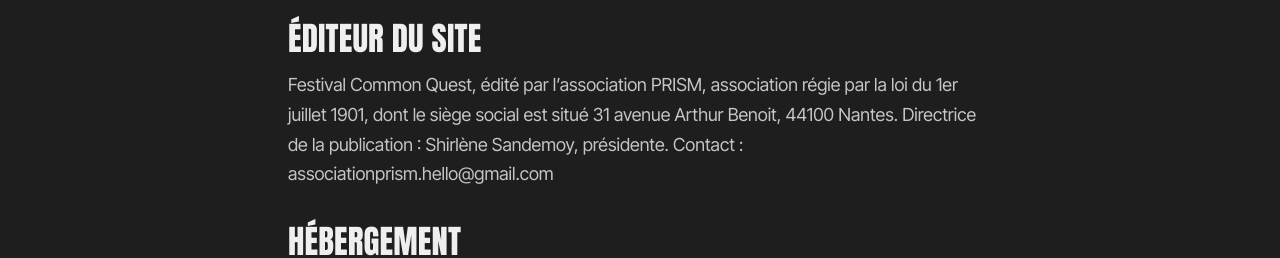
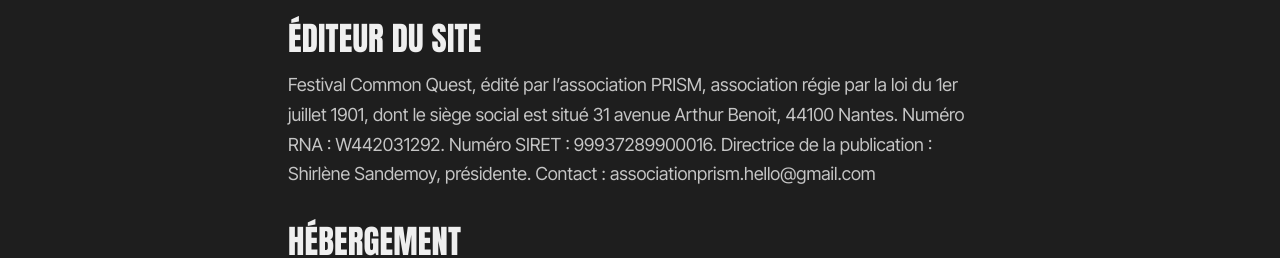
Before and after one commit to mbcmel22/common-quest-festival, a Next.js app in the folder common-quest-festival/: page /en/mentions-legales in a window 1280 px wide. Shown: the part 274-532 px from the top of the page. Built offline with nearby package versions, Linux system fonts and the light colour scheme; no server answers; the database is empty.

Commit message:
Update page.tsx

```diff
--- a/common-quest-festival/src/app/[locale]/mentions-legales/page.tsx
+++ b/common-quest-festival/src/app/[locale]/mentions-legales/page.tsx
@@ -12,8 +12,8 @@
  * Laisser la chaine vide masque proprement la mention correspondante.
  */
 const NB = "\u00a0";
-const RNA = "";
-const SIRET = "";
+const RNA = "W442031292";
+const SIRET = "99937289900016";
 
 export default function LegalPage() {
   return (
```
